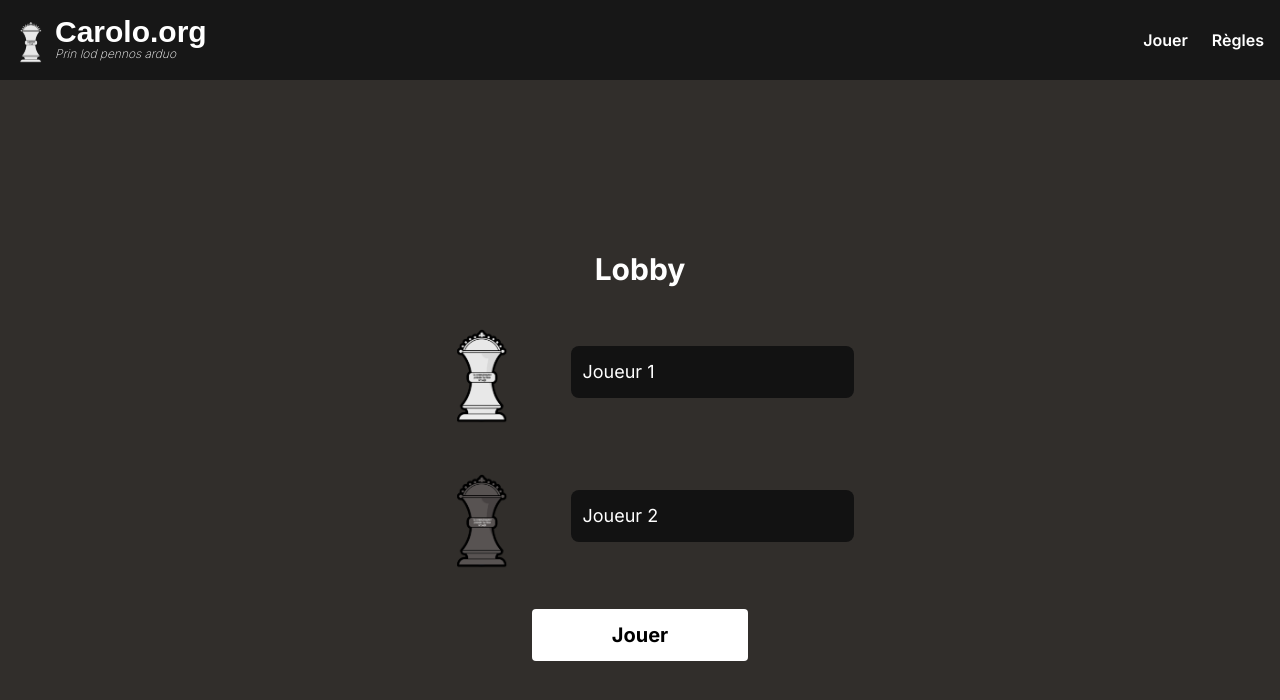
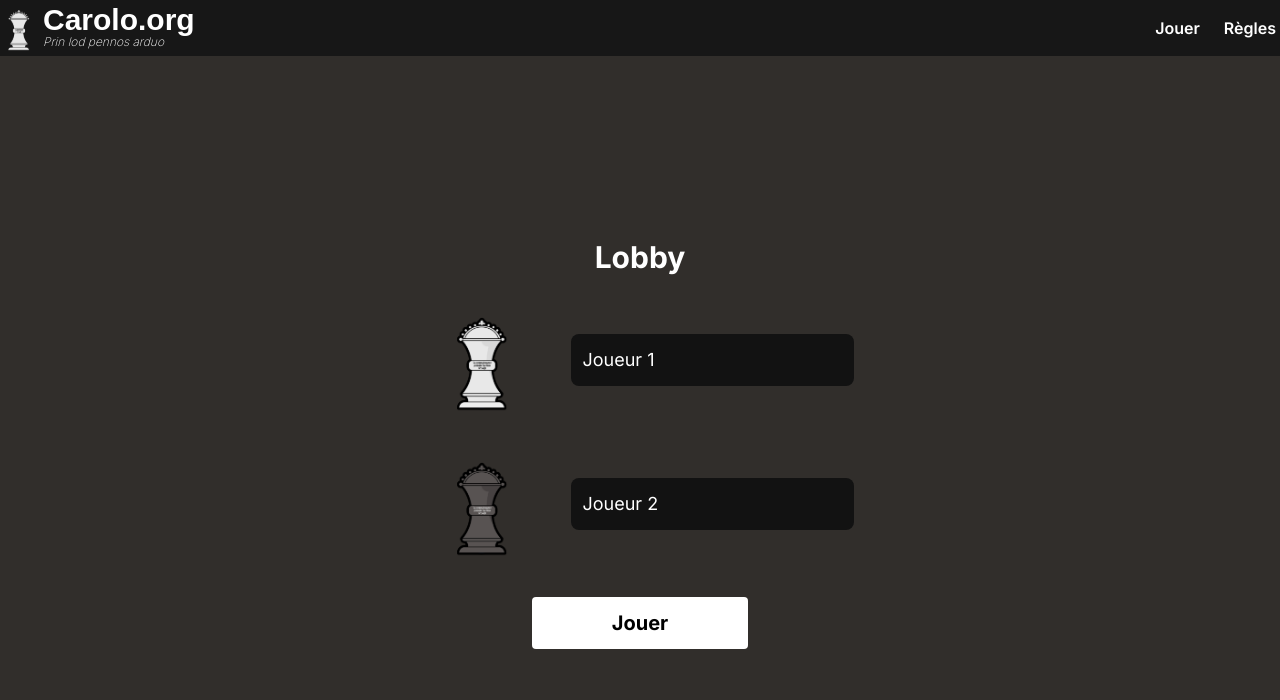
Before and after one commit to theoludwig/Carolo, a Next.js app in the folder apps/website/: page /game in a window 1280 px wide. Shown: the top 700 px of the page. Built offline with nearby package versions, Linux system fonts and the light colour scheme; a web font is replaced by a local one.

Commit message:
fix(website): smaller header

```diff
--- a/apps/website/app/page.tsx
+++ b/apps/website/app/page.tsx
@@ -38,7 +38,7 @@ const HomePage = (): JSX.Element => {
         </div>
       </section>
       <Features />
-      <section className='my-8 flex flex-wrap justify-around px-6'>
+      <section className='my-8 flex flex-wrap justify-around space-x-4 px-6'>
         <div>
           <Image
             className='max-w-xs md:max-w-md'
--- a/apps/website/components/Features/Features.tsx
+++ b/apps/website/components/Features/Features.tsx
@@ -2,7 +2,7 @@ import { Feature } from './Feature'
 
 export const Features = (): JSX.Element => {
   return (
-    <section className='mt-8 flex w-full flex-wrap justify-evenly'>
+    <section className='mt-8 flex w-full flex-wrap justify-evenly space-x-4'>
       <Feature
         title='Dynamique'
         icon='/feature-icons/run.png'
--- a/apps/website/components/Header.tsx
+++ b/apps/website/components/Header.tsx
@@ -6,7 +6,7 @@ import { Link } from '@/components/Link'
 
 export const Header = (): JSX.Element => {
   return (
-    <header className='sticky top-0 z-50 flex w-full items-center justify-center bg-[#171717] p-4'>
+    <header className='sticky top-0 z-50 flex w-full items-center justify-center bg-[#171717] p-1'>
       <div className='container flex flex-wrap items-center justify-between gap-y-4'>
         <NextLink href='/' className='mr-5'>
           <section className='flex items-center'>
```
